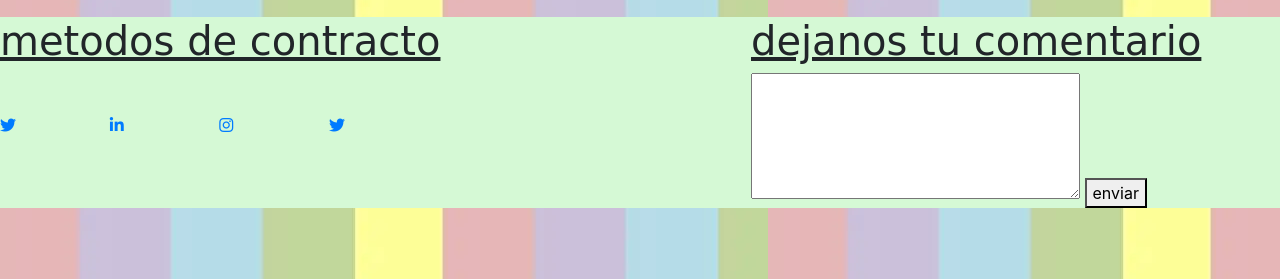
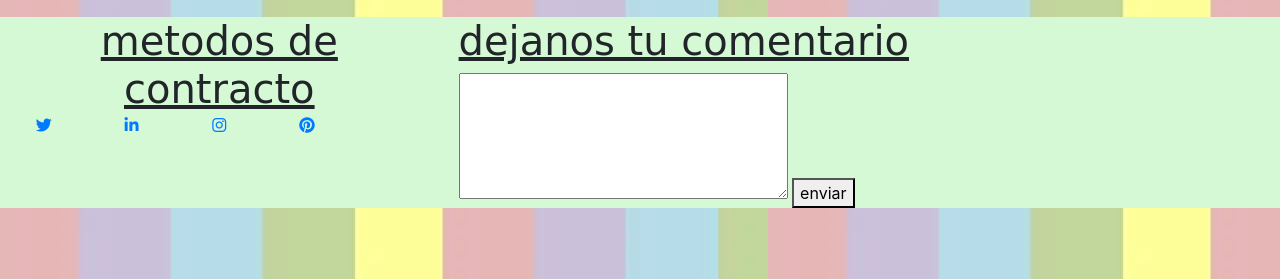
Before and after one commit to mgammarota/trabajo_recetas, a plain HTML site: page main.html in a window 1280 px wide. Shown: the part 521-800 px from the top of the page. Drawn offline with nearby package versions, Linux system fonts and the light colour scheme; files whose address does not match are found by name; a web font is replaced by a local one.

Commit message:
estilos + main

```diff
--- a/estilo.css
+++ b/estilo.css
@@ -54,7 +54,7 @@ h1 {
 
 .contenedor-footer {
     display: grid;
-    grid-template-columns: 50% 50%;
+    grid-template-columns: 30% 65%;
     gap: 10px;
     column-gap: 20px;
 }
@@ -64,9 +64,14 @@ h1 {
     grid-template-rows: 50% 50%;
 }
 
+.pie h1 {
+    text-align: center;
+}
+
 .simbolos {
     display: grid;
-    grid-template-columns: 15% 15% 15% 15%;
+    grid-template-columns: 20% 20% 20% 20%;
+    text-align: center;
 }
 
 .der-top {
--- a/main.html
+++ b/main.html
@@ -82,7 +82,7 @@
                     <a href="https://twitter.com" target="blank"><i class="fa fa-twitter" aria-hidden="true"></i></a>
                     <a href="https://linkedin.com" target="blank"><i class="fa fa-linkedin" aria-hidden="true"></i></a>
                     <a href="https://instagram.com" target="blank"><i class="fa fa-instagram" aria-hidden="true"></i></a>
-                    <a href="https://pinterest.com" target="blank"><i class="fa fa-twitter" aria-hidden="true"></i></a>
+                    <a href="https://pinterest.com" target="blank"><i class="fa fa-pinterest" aria-hidden="true"></i></a>
                 </div>
             </div>
             <div class="comentarios">
```
